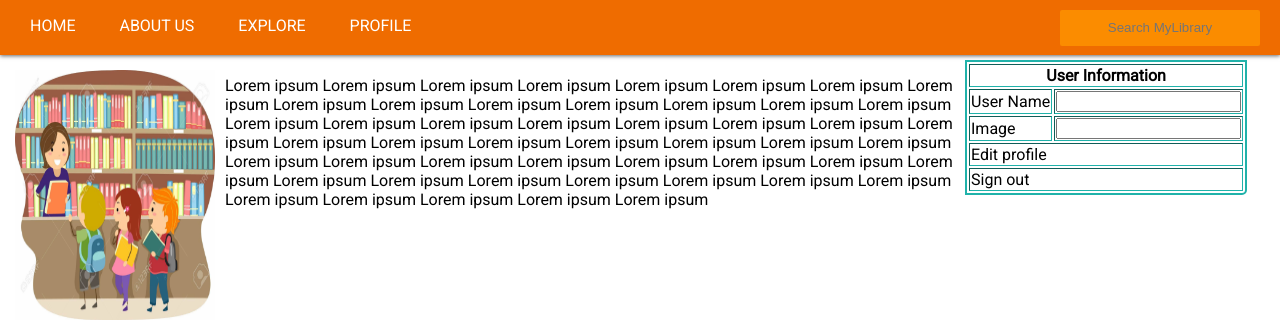
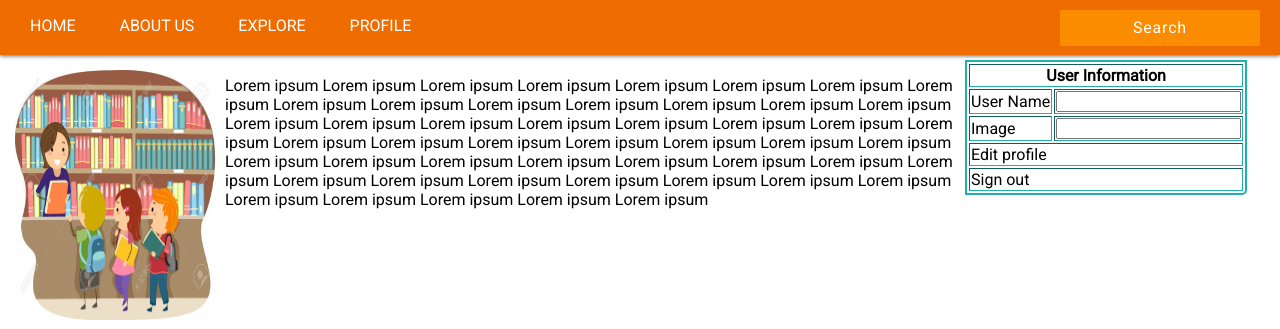
Before and after one commit to konyee95/Web-Application-Development, a PHP site: page / in a window 1280 px wide. Shown: the top 329 px of the page. Run offline with PHP 8.4, Linux system fonts and the light colour scheme.

Commit message:
updated search box style

```diff
--- a/MyLibrary/about-us.html
+++ b/MyLibrary/about-us.html
@@ -32,7 +32,7 @@
             </ul>
 
             <form class="search-form" action="" method="GET">
-                <input id="search-input" type="text" placeholder="Search MyLibrary" />
+                <input id="search-input" type="text" placeholder="Search" />
             </form>
         </div>
 
--- a/MyLibrary/css/navigation-bar.css
+++ b/MyLibrary/css/navigation-bar.css
@@ -28,26 +28,6 @@
   text-decoration: none;
 }
 
-/* #search-container {
-  background: 0;
-  border: 0;
-  color: #fff;
-  height: 36px;
-  width: 15%;
-  transition: color .2s;
-}
-
-#search-input {
-  height: 35px;
-  border: none;
-  border-radius: 2px;
-  text-align: center;
-  color: #fff;
-  background-color: #fb8c00;
-  transition: height 1s;
-  -webkit-transition: height 1s;
-} */
-
 .search-form {
   background: #fb8c00;
   border-radius: 2px;
@@ -67,4 +47,21 @@
   transition: color .2s;
   width: 100%;
   height: 36px;
+  font-family: 'Roboto';
+  font-size: 16px;
+  font-weight: 100;
+  letter-spacing: .05em;
 }
+
+#search-input::-webkit-input-placeholder { /* Chrome/Opera/Safari */
+  color: #fff;
+}
+#search-input::-moz-placeholder { /* Firefox 19+ */
+  color: #fff;
+}
+#search-input:-ms-input-placeholder { /* IE 10+ */
+  color: #fff;
+}
+#search-input:-moz-placeholder { /* Firefox 18- */
+  color: #fff;
+}
--- a/MyLibrary/index.html
+++ b/MyLibrary/index.html
@@ -31,7 +31,7 @@
             </ul>
 
             <form class="search-form" action="" method="GET">
-                <input id="search-input" type="text" placeholder="Search MyLibrary" />
+                <input id="search-input" type="text" placeholder="Search" />
             </form>
         </div>
 
```
